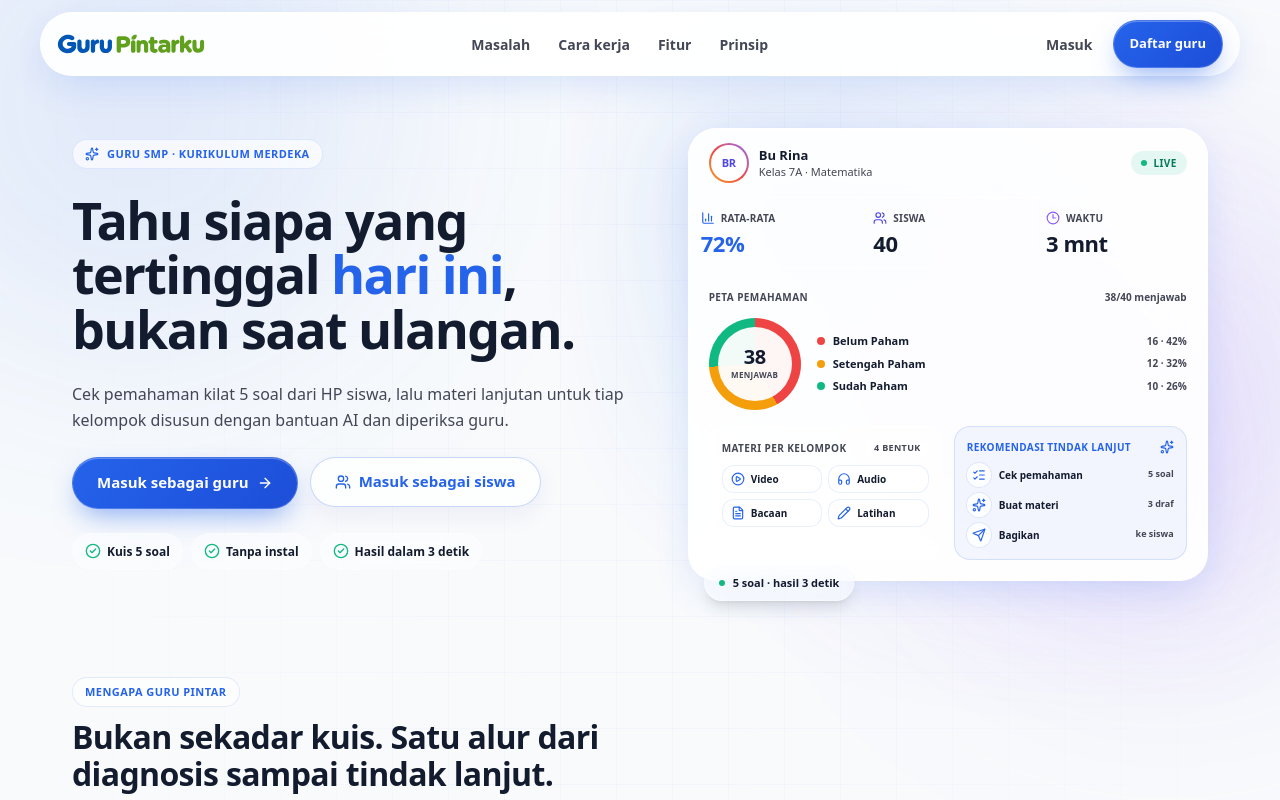
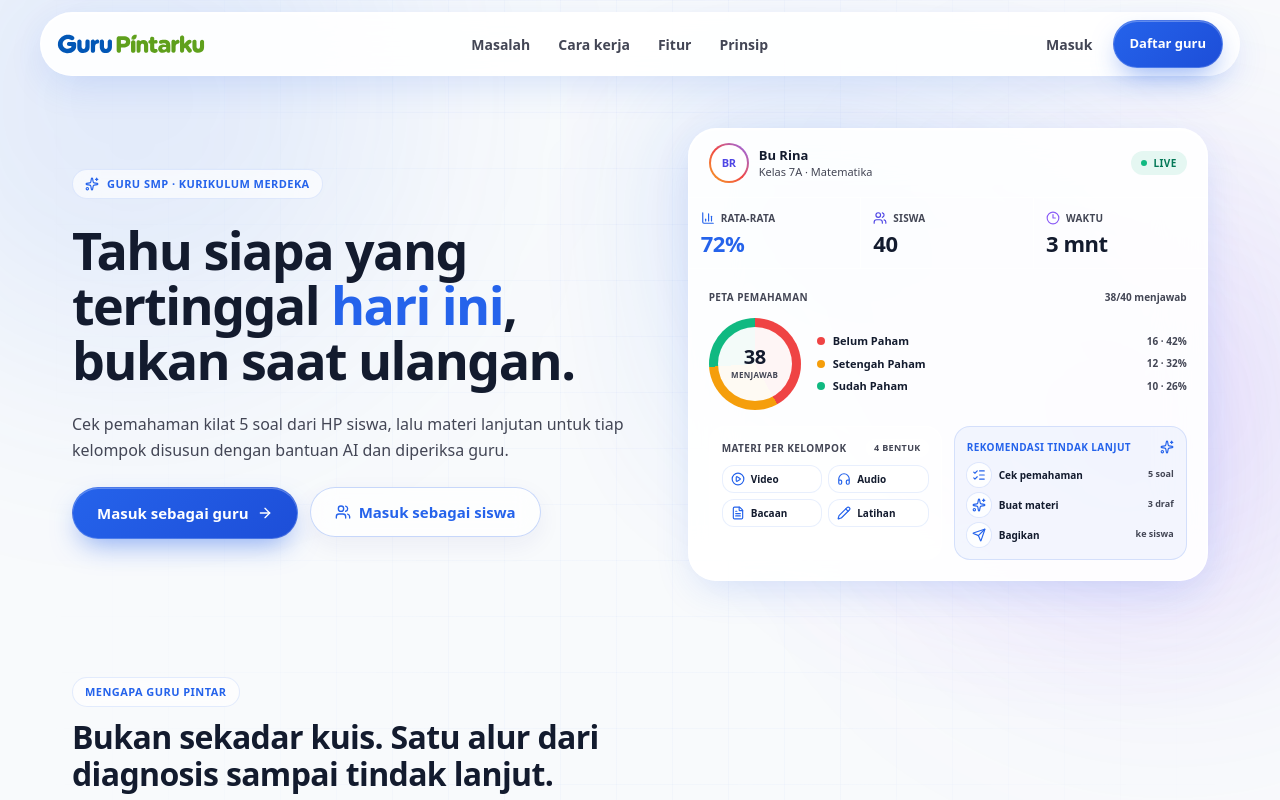
Before and after one commit to hsbysddq/gurupintar, a Next.js app: page / in a window 1280 px wide. Shown: the top 800 px of the page. Built offline with nearby package versions, Linux system fonts and the light colour scheme.

Commit message:
feat(landing): rapikan hero dan hapus elemen redundan

```diff
--- a/app/page.tsx
+++ b/app/page.tsx
@@ -27,8 +27,6 @@ export const metadata: Metadata = {
   description:
     "Cek pemahaman kilat 5 soal dari HP siswa, peta kelas dalam hitungan menit, dan materi lanjutan per kelompok yang dibuat dengan bantuan AI lalu diperiksa guru.",
 };
-
-const KEUNGGULAN = ["Kuis 5 soal", "Tanpa instal", "Hasil dalam 3 detik"];
 
 const ALASAN: { judul: string; isi: string; ikon: LucideIcon }[] = [
   {
@@ -218,17 +216,6 @@ export default function Beranda() {
               </Link>
             </div>
 
-            <ul className="flex flex-wrap gap-2">
-              {KEUNGGULAN.map((k) => (
-                <li
-                  key={k}
-                  className="aura-glass-subtle inline-flex items-center gap-1.5 rounded-full px-3 py-2 font-display text-[12px] font-semibold text-aura-ink"
-                >
-                  <CircleCheck aria-hidden="true" className="size-4 text-aura-emerald" />
-                  {k}
-                </li>
-              ))}
-            </ul>
           </div>
 
           <PratinjauDasbor />
--- a/components/PratinjauDasbor.tsx
+++ b/components/PratinjauDasbor.tsx
@@ -189,10 +189,6 @@ export function PratinjauDasbor() {
         </div>
       </div>
 
-      <div className="aura-glass-subtle absolute -bottom-5 left-4 hidden items-center gap-2 rounded-full px-3.5 py-2 font-display text-[11px] font-bold text-aura-ink shadow-lg sm:flex">
-        <span aria-hidden="true" className="size-1.5 rounded-full bg-aura-emerald" />
-        5 soal · hasil 3 detik
-      </div>
     </div>
   );
 }
```
Also changed, not shown: .commandcode/taste/taste-—-command-code/taste.md.
